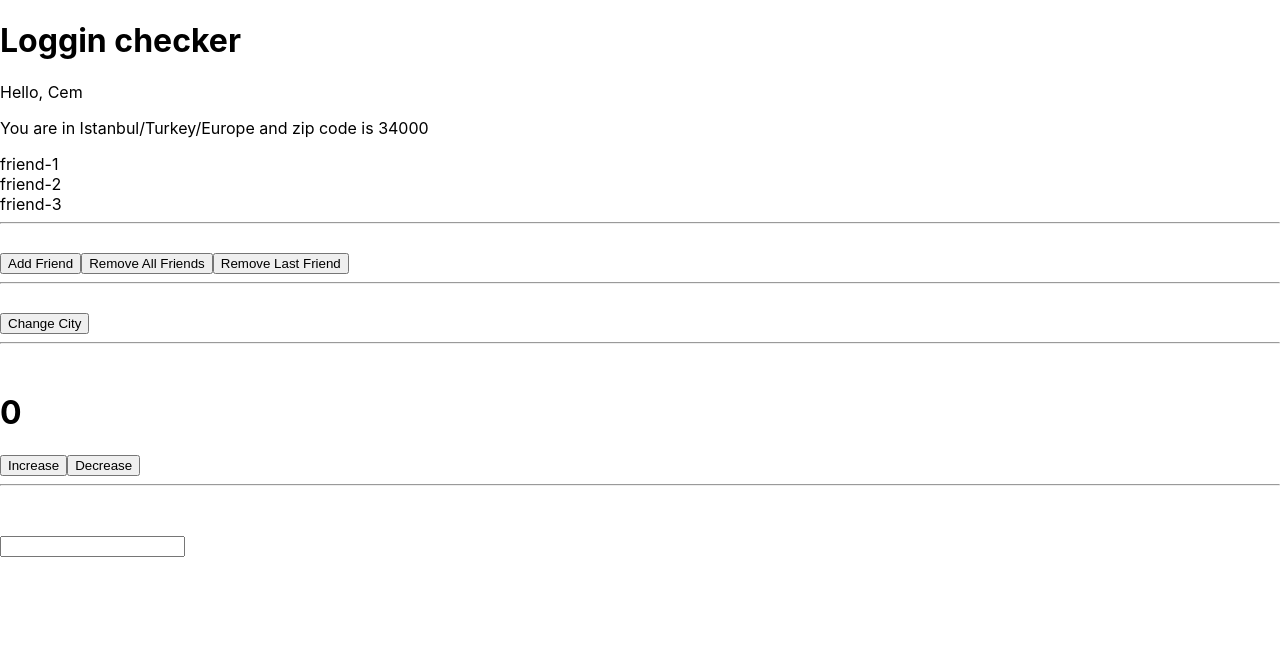
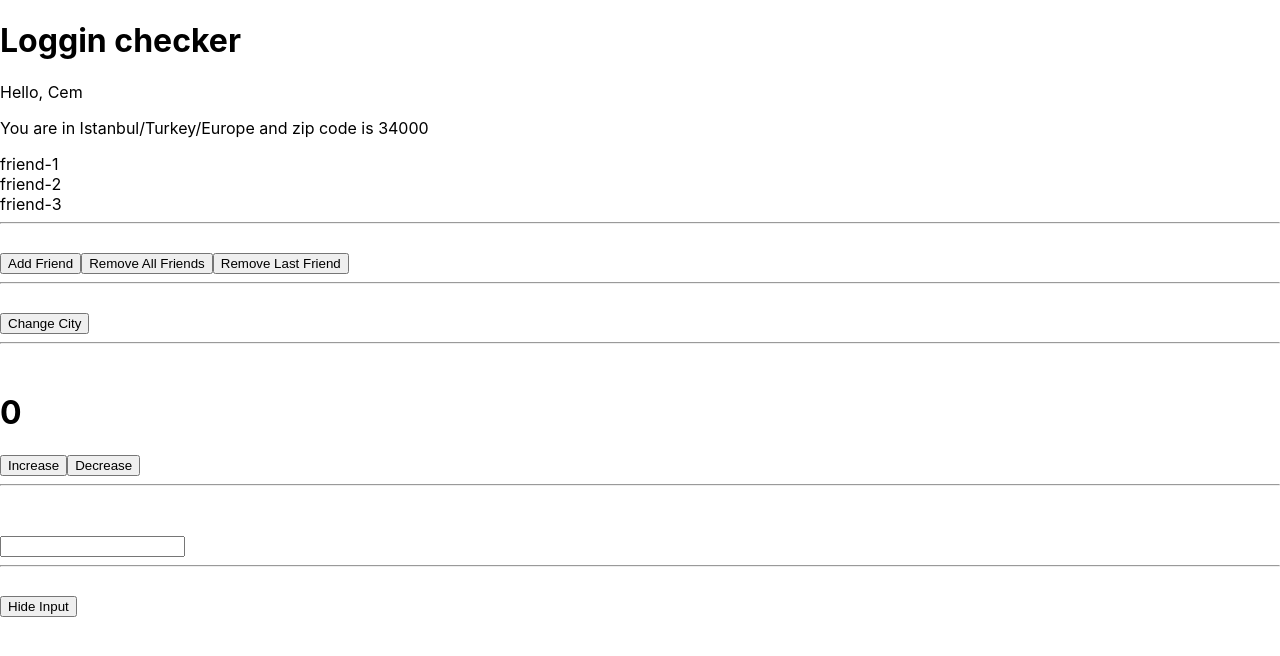
Before and after one commit to CemAkan/reactCourse, a React (Create React App) app: page / in a window 1280 px wide. Shown: the top 656 px of the page. Built offline with nearby package versions, Linux system fonts and the light colour scheme.

Commit message:
component unmount/mount button added fot input component

```diff
--- a/src/App.js
+++ b/src/App.js
@@ -13,6 +13,8 @@ function App() {
     zipCode: 34000,
     region: "Europe",
   });
+
+  const [isVisible, setIsVisible] = useState(true);
 
   return (
     <>
@@ -67,7 +69,14 @@ function App() {
       <hr />
       <br />
 
-      <Input />
+      {isVisible && <Input />}
+
+      <hr />
+      <br />
+
+      <button onClick={() => setIsVisible(!isVisible)}>
+        {isVisible ? "Hide" : "Show"} Input
+      </button>
     </>
   );
 }
```
